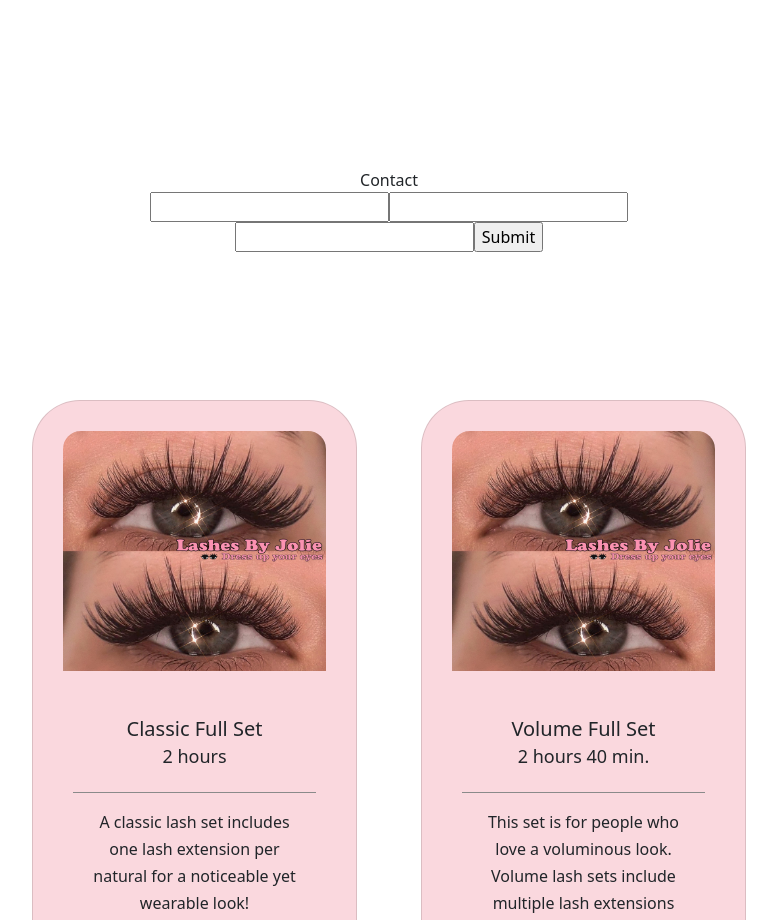
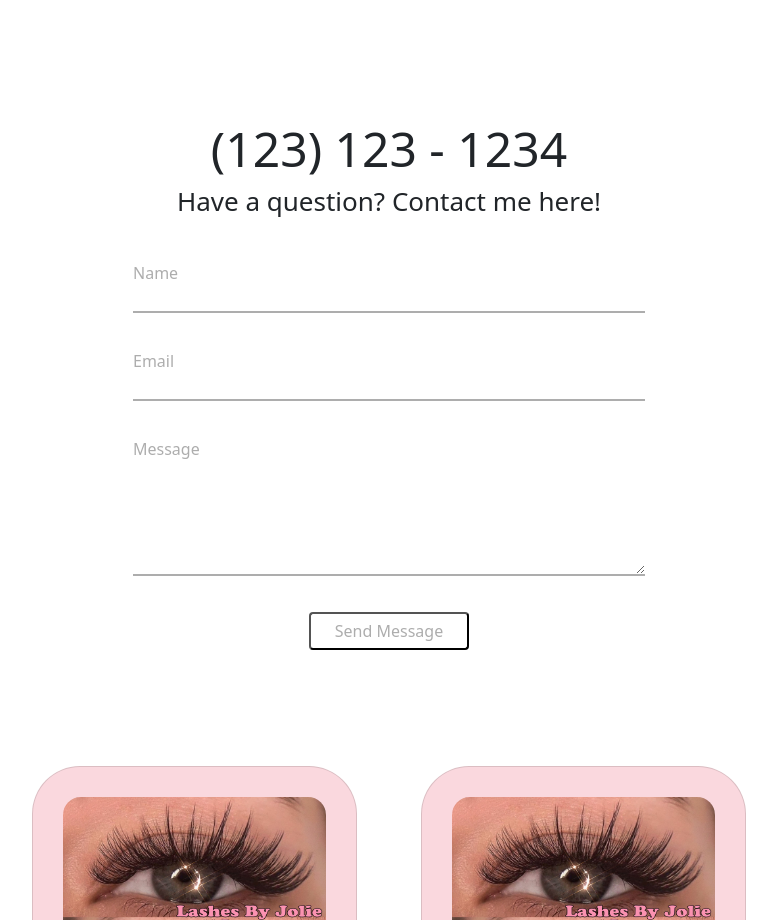
Before and after one commit to rhubbuck/react-lashes-website, a React (Create React App) app in the folder react-lashes-website/: page / in a window 1280 px wide. Shown: the part 1400-2320 px from the top of the page, without its empty margins (251-1028 px from the left). Built offline with nearby package versions, Linux system fonts and the light colour scheme.

Commit message:
emailjs conntected

```diff
--- a/react-lashes-website/package.json
+++ b/react-lashes-website/package.json
@@ -12,6 +12,7 @@
     "bootstrap-icons": "^1.8.1",
     "cors": "^2.8.5",
     "dotenv": "^16.0.0",
+    "emailjs-com": "^3.2.0",
     "express": "^4.17.3",
     "nodemailer": "^6.7.2",
     "react": "^17.0.2",
--- a/react-lashes-website/src/Contact.css
+++ b/react-lashes-website/src/Contact.css
@@ -1,3 +1,67 @@
 .contact-wrapper {
-  margin: 8rem 18rem;
+  /* margin: 8rem 26rem; */
+  width: 40%;
+  margin: 80px auto;
+  display: flex;
+  flex-direction: column;
 }
+
+.contact-form {
+  display: flex;
+  flex-direction: column;
+  align-items: center;
+  margin-top: 36px;
+}
+
+.contact-header {
+  font-size: 48px;
+}
+
+.contact-subheader {
+  font-size: 26px;
+  font-weight: 300;
+}
+
+.contact-input {
+  border: none;
+  border-bottom: 2px solid #adadad;
+  margin-bottom: 36px;
+  width: 100%;
+}
+
+.contact-input:focus,
+.contact-textarea:focus {
+  outline: none !important;
+  border-bottom: 1px solid red;
+  box-shadow: 4px 4px 4px #719ece;
+}
+
+.contact-label {
+  color: #adadad;
+  align-self: flex-start;
+}
+
+.contact-submit {
+  width: 10rem;
+  text-align: center;
+  font-weight: 400;
+  font-size: 16px;
+  padding: 5px 10px;
+  border-radius: 4px;
+  color: #adadad;
+  background-color: #fff;
+  transition: all 0.2s;
+}
+
+.contact-submit:hover {
+  background-color: rgb(250, 216, 222);
+  color: #fff;
+}
+
+.contact-textarea {
+  border: none;
+  border-bottom: 2px solid #adadad;
+  margin-bottom: 36px;
+  min-height: 115px;
+  width: 100%;
+}
--- a/react-lashes-website/src/Contact.js
+++ b/react-lashes-website/src/Contact.js
@@ -1,58 +1,36 @@
-import React from 'react';
-import { Form, FormControl, FormGroup, Button} from 'react-bootstrap';
-import { useForm, Controller } from 'react-hook-form';
+import React, { useRef } from 'react';
+import emailjs from 'emailjs-com';
 import './Contact.css';
 
 const Contact = () => {
 
-    const { register, handleSubmit, errors } = useForm();
+    const form = useRef();
 
-    const onSubmit = (data) => {
-        console.log(data);
+    function sendEmail(e) {
+        e.preventDefault();
+
+    emailjs.sendForm('service_ij20fx9', 'template_v8xyku7', form.current, 'user_ViWYiGu4yLdFIXPcCAgcc')
+      .then((result) => {
+          console.log(result.text);
+      }, (error) => {
+          console.log(error.text);
+      });
+      e.target.reset();
     }
 
-
   return (
-    <div className='contact-wrapper'>Contact
-        <form onSubmit={handleSubmit(onSubmit)}>
-        <input type="text" name="name" {...register('name', { required: true })}/>
-        <input type="email" name="email" {...register('email',{ required: true })} />
-        <input type="text" name="message" {...register('message', { required: true })}/>
-        <input type="submit"/>
+    <div className='contact-wrapper'>
+        <h1 className='contact-header'>(123) 123 - 1234</h1>
+        <h2 className='contact-subheader'>Have a question? Contact me here!</h2>
+         <form ref={form} onSubmit={sendEmail} className="contact-form">
+            <label className='contact-label'>Name</label>
+            <input type="text" name="name" required className='contact-input' />
+            <label className='contact-label'>Email</label>
+            <input type="email" name="email" required className='contact-input' />
+            <label className='contact-label'>Message</label>
+            <textarea name="message" required className='contact-textarea' />
+            <input type="submit" value="Send Message" className='contact-submit' />
         </form>
-        {/* <Form className='contact-form' onSubmit={handleSubmit(onSubmit)} >
-            <FormGroup className="mb-3" controlId="formEmail">
-                <Form.Label>Email address</Form.Label>
-                <FormControl type="email" placeholder="Enter email" />
-            </FormGroup>
-
-            <Form.Group className="mb-3" controlId="formPassword">
-                <Form.Label>Name</Form.Label>
-                <Form.Control type="text" placeholder="First & Last name" />
-            </Form.Group>
-            <Form.Group className="mb-3" controlId="formMessage">
-                <Form.Label>Message</Form.Label>
-                <Form.Control type="text" placeholder='Enter message here' />
-            </Form.Group>
-            <Button variant="primary" type="submit">
-                Submit
-            </Button>
-        </Form> */}
-        {/* <form id="contact-form"  onSubmit={this.submit}>
-          <div className="form-group">
-            <label htmlFor="name">Name</label>
-            <input type="text" className="form-control"  />
-          </div>
-          <div className="form-group">
-            <label htmlFor="exampleInputEmail1">Email address</label>
-            <input type="email" className="form-control" aria-describedby="emailHelp" />
-          </div>
-          <div className="form-group">
-            <label htmlFor="message">Message</label>
-            <textarea className="form-control" rows="5" />
-          </div>
-          <button type="submit" className="btn btn-primary">Submit</button>
-        </form> */}
     </div>
   )
 }
```
Also changed, not shown: 1 other file (tests, documents, lock files or other folders).
